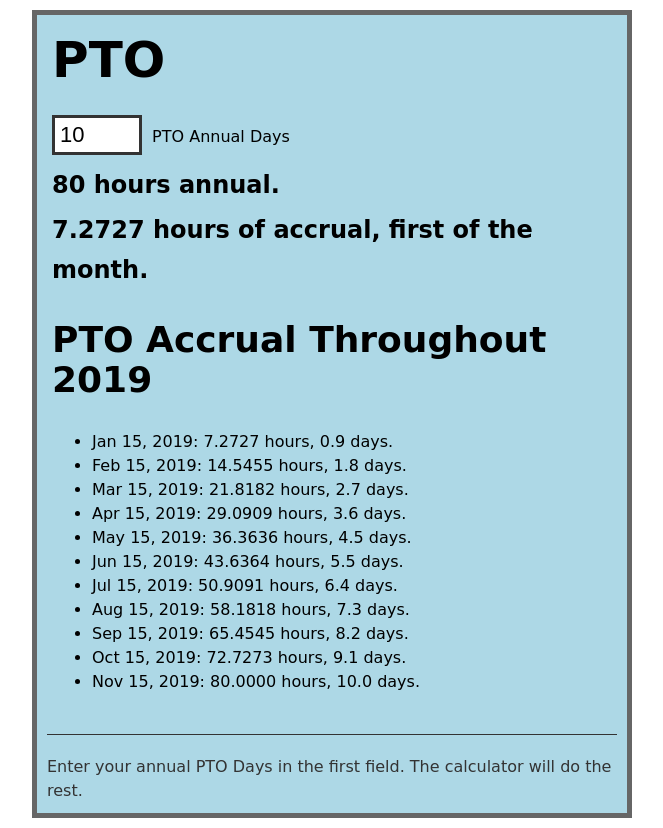
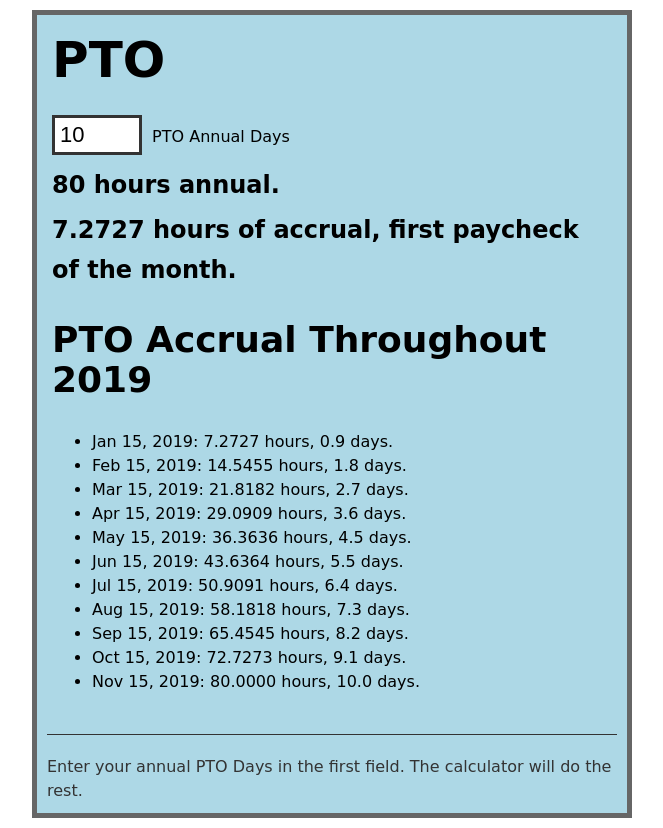
Before and after one commit to cngodles/pto, a plain HTML site: page index.html in a window 1280 px wide. Shown: the whole page, without its empty margins (308-971 px from the left). Drawn offline with nearby package versions, Linux system fonts and the light colour scheme; a web font is replaced by a local one.

Commit message:
*paycheck

```diff
--- a/index.html
+++ b/index.html
@@ -55,7 +55,7 @@
           var fulldays = days / 11;
 
           $("#result_hours").html(hours+" hours annual.");
-          $("#result_per").html(accrual+" hours of accrual, first of the month.");
+          $("#result_per").html(accrual+" hours of accrual, first paycheck of the month.");
 
           var mtm = [];
           mtm.push("<h2>PTO Accrual Throughout 2019</h2>");
```
